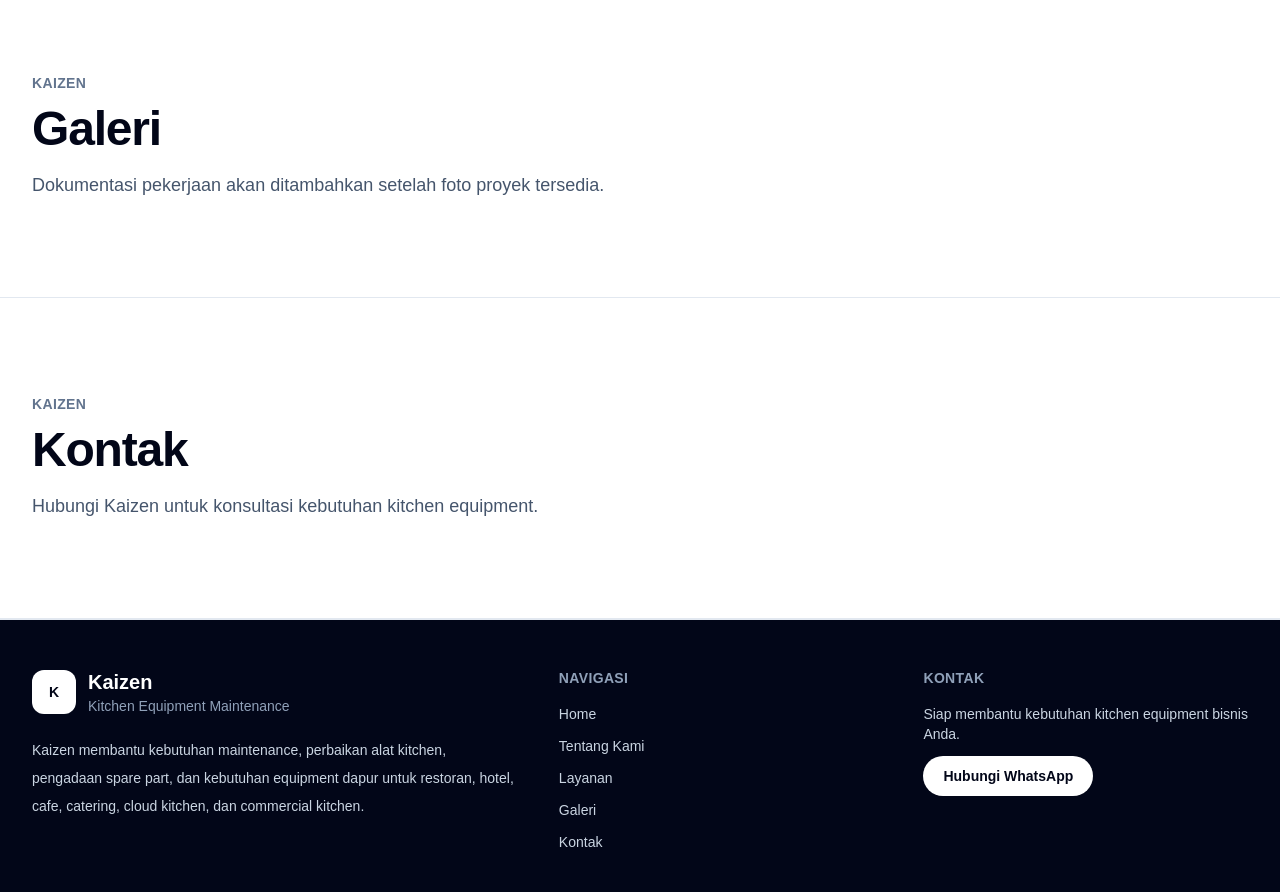
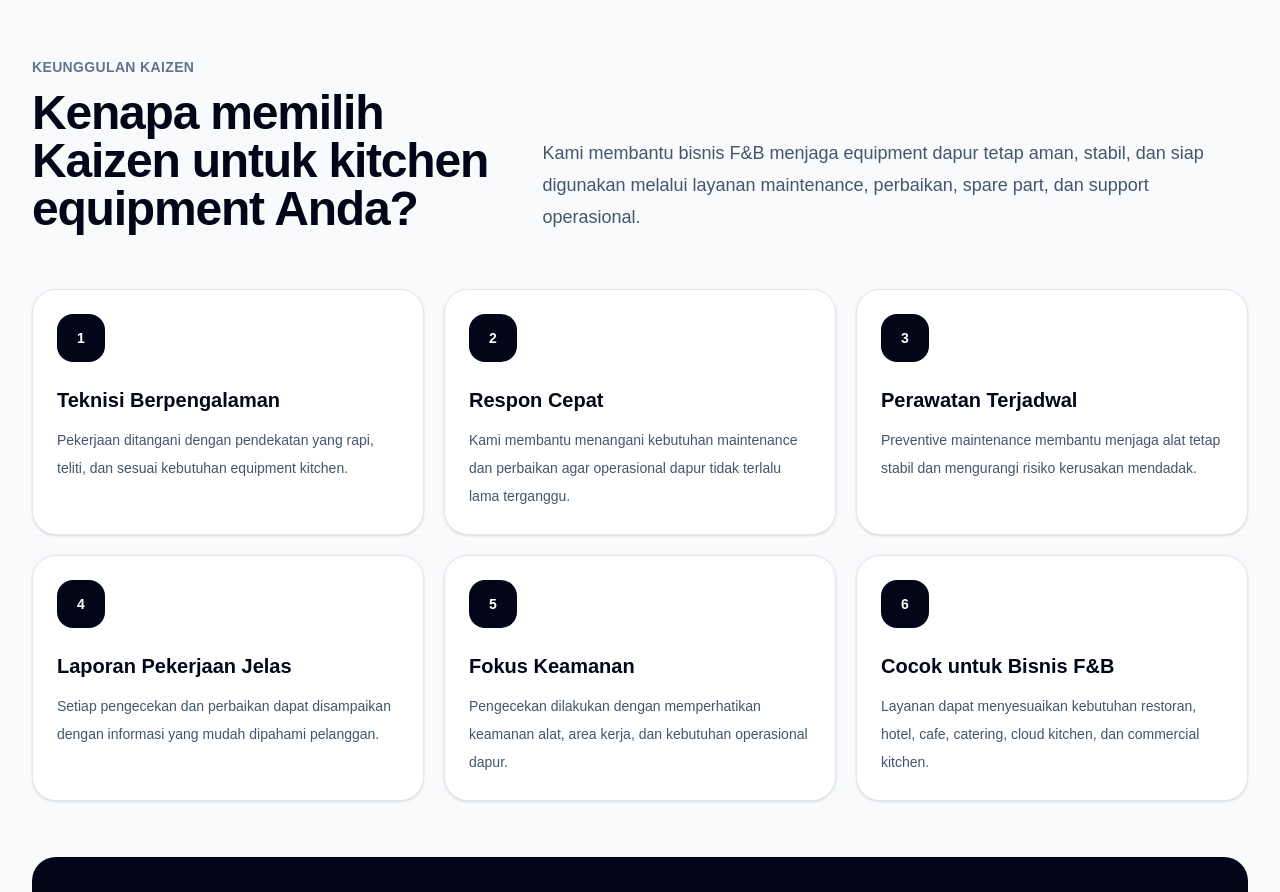
Before and after one commit to kevinazzaky/kaizen, a Next.js app: page / in a window 1280 px wide. Shown: the part 3720-4612 px from the top of the page. Built offline with nearby package versions, Linux system fonts and the light colour scheme.

Commit message:
feat: create benefits section

```diff
--- a/src/app/page.tsx
+++ b/src/app/page.tsx
@@ -1,6 +1,7 @@
+import { Footer } from "@/components/layout/Footer";
 import { Navbar } from "@/components/layout/Navbar";
-import { Footer } from "@/components/layout/Footer";
 import { AboutSection } from "@/components/sections/AboutSection";
+import { BenefitsSection } from "@/components/sections/BenefitsSection";
 import { HeroSection } from "@/components/sections/HeroSection";
 import { ServicesSection } from "@/components/sections/ServicesSection";
 
@@ -25,6 +26,7 @@
       <HeroSection />
       <AboutSection />
       <ServicesSection />
+      <BenefitsSection />
 
       {sections.map((section) => (
         <section
--- /dev/null
+++ b/src/components/sections/BenefitsSection.tsx
@@ -0,0 +1,68 @@
+import { benefits } from "@/constants/benefits";
+
+export function BenefitsSection() {
+  return (
+    <section className="bg-slate-50 px-4 py-20 sm:px-6 lg:px-8">
+      <div className="mx-auto max-w-7xl">
+        <div className="grid gap-10 lg:grid-cols-[0.8fr_1.2fr] lg:items-end">
+          <div>
+            <p className="text-sm font-semibold uppercase tracking-wide text-slate-500">
+              Keunggulan Kaizen
+            </p>
+
+            <h2 className="mt-3 text-3xl font-bold tracking-tight text-slate-950 sm:text-4xl lg:text-5xl">
+              Kenapa memilih Kaizen untuk kitchen equipment Anda?
+            </h2>
+          </div>
+
+          <p className="text-base leading-8 text-slate-600 sm:text-lg">
+            Kami membantu bisnis F&amp;B menjaga equipment dapur tetap aman,
+            stabil, dan siap digunakan melalui layanan maintenance, perbaikan,
+            spare part, dan support operasional.
+          </p>
+        </div>
+
+        <div className="mt-14 grid gap-5 sm:grid-cols-2 lg:grid-cols-3">
+          {benefits.map((benefit, index) => (
+            <div
+              key={benefit.title}
+              className="group rounded-3xl border border-slate-200 bg-white p-6 shadow-sm transition hover:-translate-y-1 hover:border-slate-300 hover:shadow-lg"
+            >
+              <div className="flex h-12 w-12 items-center justify-center rounded-2xl bg-slate-950 text-sm font-bold text-white">
+                {index + 1}
+              </div>
+
+              <h3 className="mt-6 text-xl font-bold text-slate-950">
+                {benefit.title}
+              </h3>
+
+              <p className="mt-3 text-sm leading-7 text-slate-600">
+                {benefit.description}
+              </p>
+            </div>
+          ))}
+        </div>
+
+        <div className="mt-14 rounded-3xl bg-slate-950 p-6 text-white sm:p-8">
+          <div className="grid gap-8 lg:grid-cols-[1fr_1fr] lg:items-center">
+            <div>
+              <p className="text-sm font-semibold uppercase tracking-wide text-slate-400">
+                Preventive Care
+              </p>
+
+              <h3 className="mt-3 text-2xl font-bold tracking-tight sm:text-3xl">
+                Perawatan lebih baik daripada menunggu alat rusak.
+              </h3>
+            </div>
+
+            <p className="text-sm leading-7 text-slate-300 sm:text-base">
+              Dengan pengecekan berkala, potensi masalah bisa diketahui lebih
+              awal sehingga bisnis dapat mengurangi risiko downtime dan menjaga
+              aktivitas kitchen tetap berjalan.
+            </p>
+          </div>
+        </div>
+      </div>
+    </section>
+  );
+}
--- /dev/null
+++ b/src/constants/benefits.ts
@@ -0,0 +1,32 @@
+export const benefits = [
+  {
+    title: "Teknisi Berpengalaman",
+    description:
+      "Pekerjaan ditangani dengan pendekatan yang rapi, teliti, dan sesuai kebutuhan equipment kitchen.",
+  },
+  {
+    title: "Respon Cepat",
+    description:
+      "Kami membantu menangani kebutuhan maintenance dan perbaikan agar operasional dapur tidak terlalu lama terganggu.",
+  },
+  {
+    title: "Perawatan Terjadwal",
+    description:
+      "Preventive maintenance membantu menjaga alat tetap stabil dan mengurangi risiko kerusakan mendadak.",
+  },
+  {
+    title: "Laporan Pekerjaan Jelas",
+    description:
+      "Setiap pengecekan dan perbaikan dapat disampaikan dengan informasi yang mudah dipahami pelanggan.",
+  },
+  {
+    title: "Fokus Keamanan",
+    description:
+      "Pengecekan dilakukan dengan memperhatikan keamanan alat, area kerja, dan kebutuhan operasional dapur.",
+  },
+  {
+    title: "Cocok untuk Bisnis F&B",
+    description:
+      "Layanan dapat menyesuaikan kebutuhan restoran, hotel, cafe, catering, cloud kitchen, dan commercial kitchen.",
+  },
+];
```
